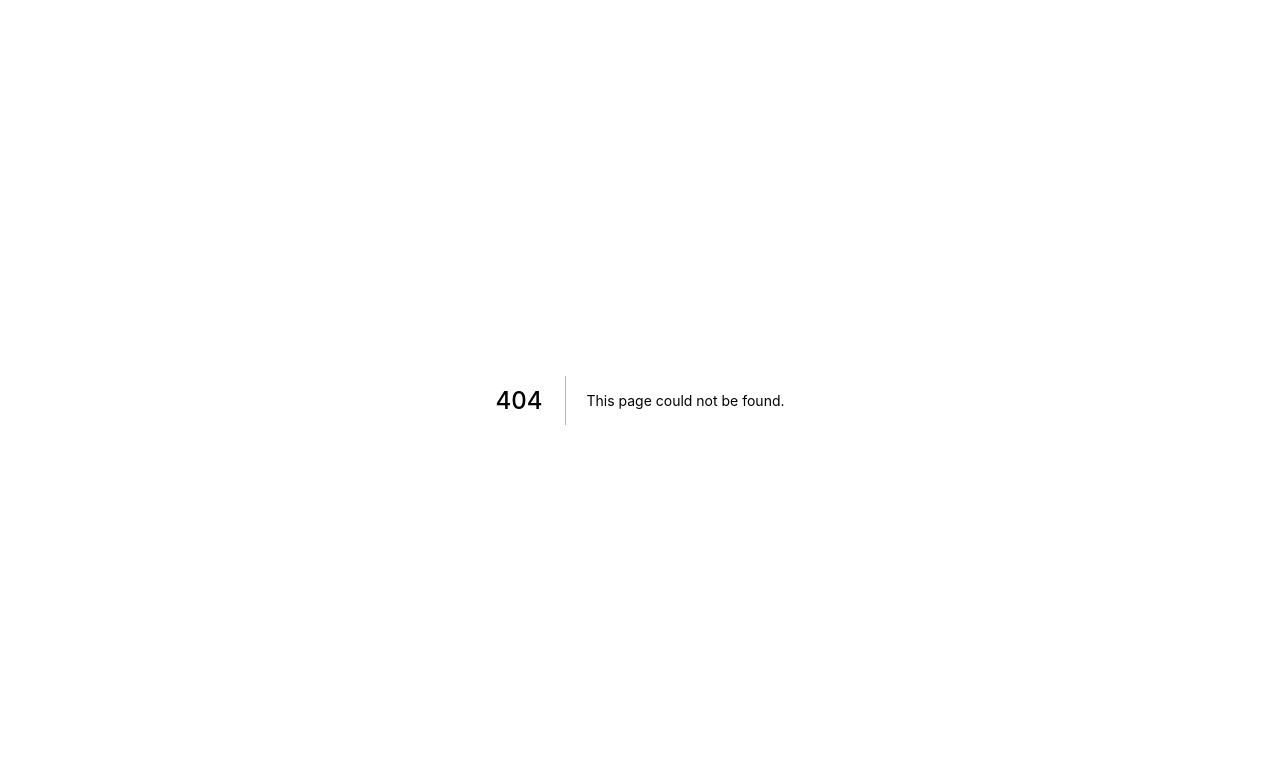
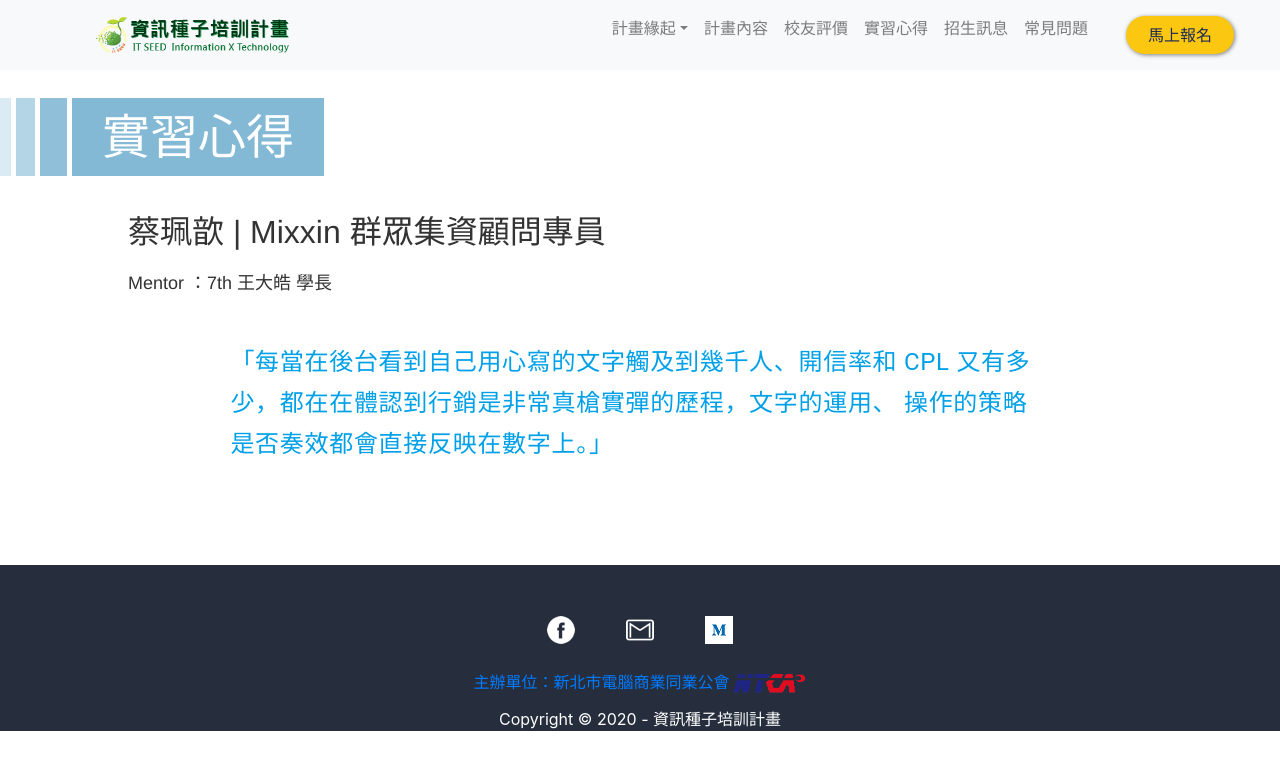
Before and after one commit to AlanSyue/itseed_v2, a Next.js app in the folder frontend/: page /internSharing in a window 1280 px wide. Before the commit this address had no page. Shown: the top 770 px of the page. Built offline with nearby package versions, Linux system fonts and the light colour scheme.

Commit message:
feat: do intern sharing page

```diff
--- /dev/null
+++ b/frontend/pages/internSharing.tsx
@@ -0,0 +1,65 @@
+import TopHeader from '../modules/common/Header';
+import TemplateFooter from '../modules/common/Footer';
+import TopTitle from "../modules/common/Title";
+import styled from 'styled-components';
+
+const SharingContent = styled.div`
+    width: 80%;
+    margin: 0 auto;
+    color: #000;
+    padding: 0;
+    font-family: 'Noto Sans TC',Roboto;
+    line-height: 2;
+
+    h2 {
+        font-family: "Helvetica Neue", Helvetica, Arial, sans-serif;
+        color: rgb(51, 51, 51);
+        font-size: 32px;
+        line-height: 2;
+    }
+
+    h4 {
+        font-family: "Helvetica Neue", Helvetica, Arial, sans-serif;
+        color: rgb(51, 51, 51);
+        font-size: 18px;
+        margin-top: 10px;
+        margin-bottom: 10px;
+        font-weight: 500;
+        line-height: 1.1;
+    }
+
+    .content {
+        width: 80%;
+        margin: 0 auto;
+        margin-bottom: 100px;
+    }
+
+    .content p {
+        margin: 48px 0;
+        font-size: 24px;
+        line-height: 1.71;
+        letter-spacing: .7px;
+        color: #00a0e8;
+    }
+`;
+
+const InternSharing = () => {
+    return (
+        <>
+            <TopHeader />
+                <TopTitle title="實習心得" marginBottom="8%" />
+                <SharingContent>
+                    <h2>蔡珮歆 | Mixxin 群眾集資顧問專員</h2>
+                    <h4>Mentor ：7th 王大皓 學長</h4>
+                    <div className="content">
+                        <p>
+                            「每當在後台看到自己用心寫的文字觸及到幾千人、開信率和 CPL 又有多少，都在在體認到行銷是非常真槍實彈的歷程，文字的運用、
+                            操作的策略是否奏效都會直接反映在數字上。」
+                        </p>
+                    </div>
+                </SharingContent>
+            <TemplateFooter />
+        </>
+    );
+}
+export default InternSharing;
```
